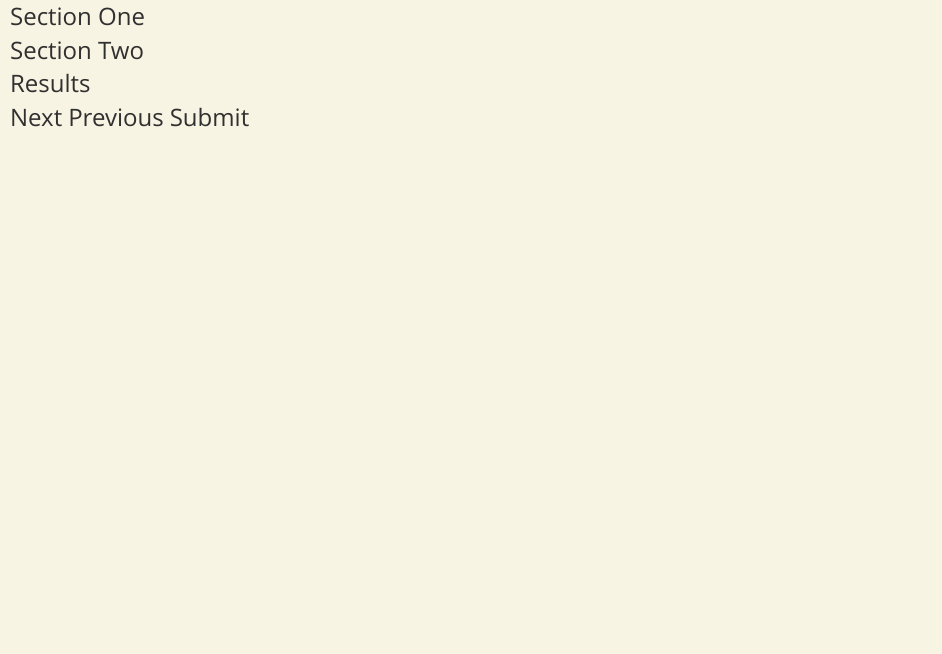
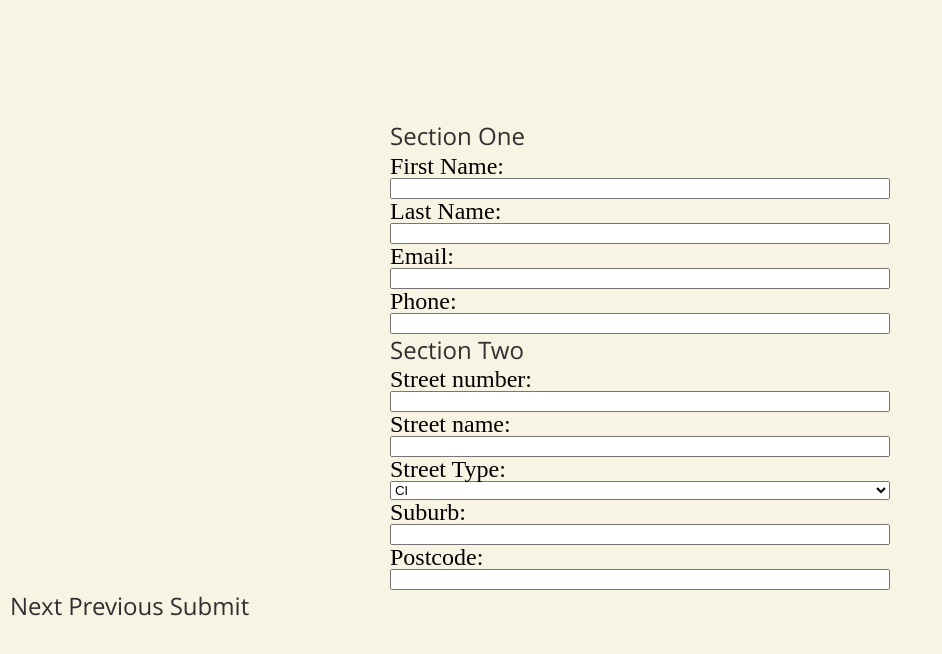
Before and after one commit to PSJgit/multistep-form-js, a website built with webpack: page src/index.html in a window 1280 px wide. Shown: the whole page, without its empty margins (0-942 px from the left). Built offline with nearby package versions, Linux system fonts and the light colour scheme.

Commit message:
basic html and scss added

```diff
--- a/package.json
+++ b/package.json
@@ -12,8 +12,9 @@
   "devDependencies": {
     "@babel/core": "^7.3.4",
     "@babel/preset-env": "^7.3.4",
+    "@babel/register": "^7.4.0",
+    "autoprefixer": "^8.6.5",
     "babel-loader": "^8.0.5",
-    "autoprefixer": "^8.6.5",
     "clean-webpack-plugin": "^0.1.19",
     "css-loader": "^0.28.11",
     "file-loader": "^1.1.11",
--- a/src/index.html
+++ b/src/index.html
@@ -1,41 +1,77 @@
 <!DOCTYPE html>
 <html lang="en">
   <head>
-  	<meta charset="UTF-8">
-  	<meta name="viewport" content="width=device-width, initial-scale=1">
-  	<title>Boilerplate</title>
-    <meta name="description" content="Boilerplate for js/babel/scss/webpack projects">
+    <meta charset="UTF-8">
+    <meta name="viewport" content="width=device-width, initial-scale=1">
+    <title>Form Wizard</title>
     <meta name="author" content="Patrick Jones">
-  	<link rel="icon" type="image/png" href="favicon-32x32.png" sizes="32x32" />
+    <link rel="icon" type="image/png" href="favicon.png" sizes="32x32" />
     <link rel="stylesheet" href="<%=htmlWebpackPlugin.files.chunks.main.css %>">
   </head>
   <body>
     <div id="root">
 
       <form id='form-wizard'>
+
         <div id='prog-bar'></div>
 
         <fieldset id='s1' class='section'>
           <legend><p>Section One</p></legend>
+
+          <label for='first-name'>First Name:</label>
+          <input name='first-name' type='text' placeholder='' class='' required/>
+
+          <label for='last-name'>Last Name:</label>
+          <input name='last-name' type='text' placeholder='' class='' required/>
+
+          <label for='email'>Email:</label>
+          <input name='email' type='email' placeholder='' class='' required/>
+
+          <label for='phone'>Phone:</label>
+          <input name='phone' type='number' placeholder='' min='11' class=''/>
         </fieldset>
 
         <fieldset id='s2' class='section'>
           <legend><p>Section Two</p></legend>
+
+          <label for='street-number'>Street number:</label>
+          <input name='street-number' type='number' placeholder='' class='' required/>
+
+          <label for='street-name'>Street name:</label>
+          <input name='street-name' type='text' placeholder='' class='' required/>
+
+          <label for='street-type'>Street Type:</label>
+          <select name='street-type' placeholder='' class='' required>
+            <option value='Cl'>Cl</option>
+            <option value='Ct'>Ct</option>
+            <option value='St'>St</option>
+            <option value='Pl'>Pl</option>
+            <option value='Ave'>Ave</option>
+          </select>
+
+
+          <label for='suburb'>Suburb:</label>
+          <input name='suburb' type='text' placeholder='' class='' required/>
+
+          <label for='postcode'>Postcode:</label>
+          <input name='postcode' type='number' placeholder='' class='' min='0800' max='7999' required/>
+
+
+
         </fieldset>
 
-        <div id='results' class='section'>
+        <div id='results' class='section hidden-display'>
           <p>Results</p>
         </div>
 
         <div id='nav'>
-          <button id='next'><p>Next</p></button>
-          <button id='prev'><p>Previous</p></button>
-          <button id='submit'><p>Submit</p></button>
+          <button id='next' class='nav-control'><p>Next</p></button>
+          <button id='prev' class='nav-control'><p>Previous<p></button>
+          <button id='submit' class='nav-control'><p>Submit</p></button>
         </div>
+
       </form>
-
     </div>
-    <script src="config.js"></script>
     <script src="<%= htmlWebpackPlugin.files.chunks.main.entry %>"></script>
   </body>
 </html>
--- a/src/scss/modules/general.scss
+++ b/src/scss/modules/general.scss
@@ -13,7 +13,7 @@ body {
   padding: 0 10px;
   width: 100%;
   max-width: 1280px;
-  margin: 0 auto;
+  margin: 5em auto;
 }
 
 #grid {
@@ -23,3 +23,12 @@ body {
   grid-gap: 5px;
   align-items: center;
 }
+
+fieldset {
+  width: 500px;
+  margin: 0 auto;
+  label, input, select {
+    display: block;
+    width: 100%;
+  }
+}
```
Also changed, not shown: 1 other file.
